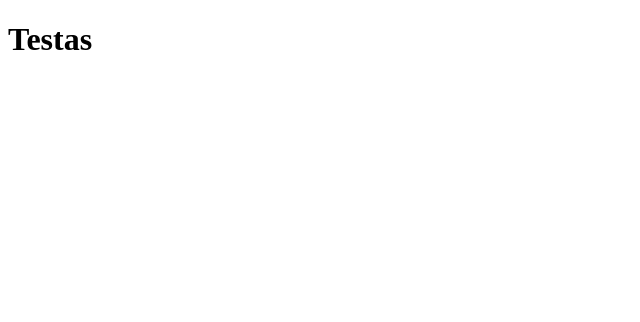
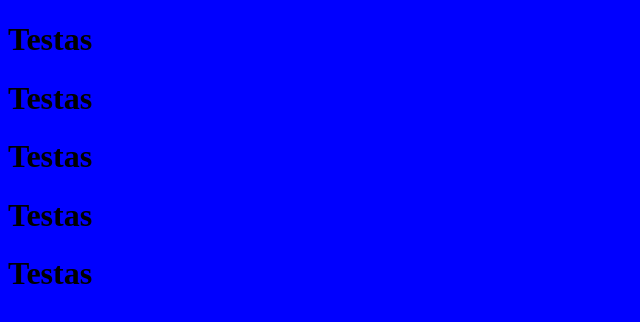
Before and after one commit to eskardzius/Git-ir-Github-atsiskaitymas, a plain HTML site: page index.html in a window 1280 px wide. Shown: the whole page, without its empty margins (0-640 px from the left). Drawn offline with Linux system fonts and the light colour scheme.

Commit message:
Pridetas JS

```diff
--- a/index.html
+++ b/index.html
@@ -9,6 +9,10 @@
   <body>
     <main>
       <h1>Testas</h1>
+      <h1>Testas</h1>
+      <h1>Testas</h1>
+      <h1>Testas</h1>
+      <h1>Testas</h1>
     </main>
   </body>
 </html>
--- a/main.css
+++ b/main.css
@@ -0,0 +1,3 @@
+body {
+  background-color: blue;
+}
--- /dev/null
+++ b/main.js
@@ -0,0 +1 @@
+window.addEventListener('click', () => {console.log('Paspaudei');}) // paildymas
```
